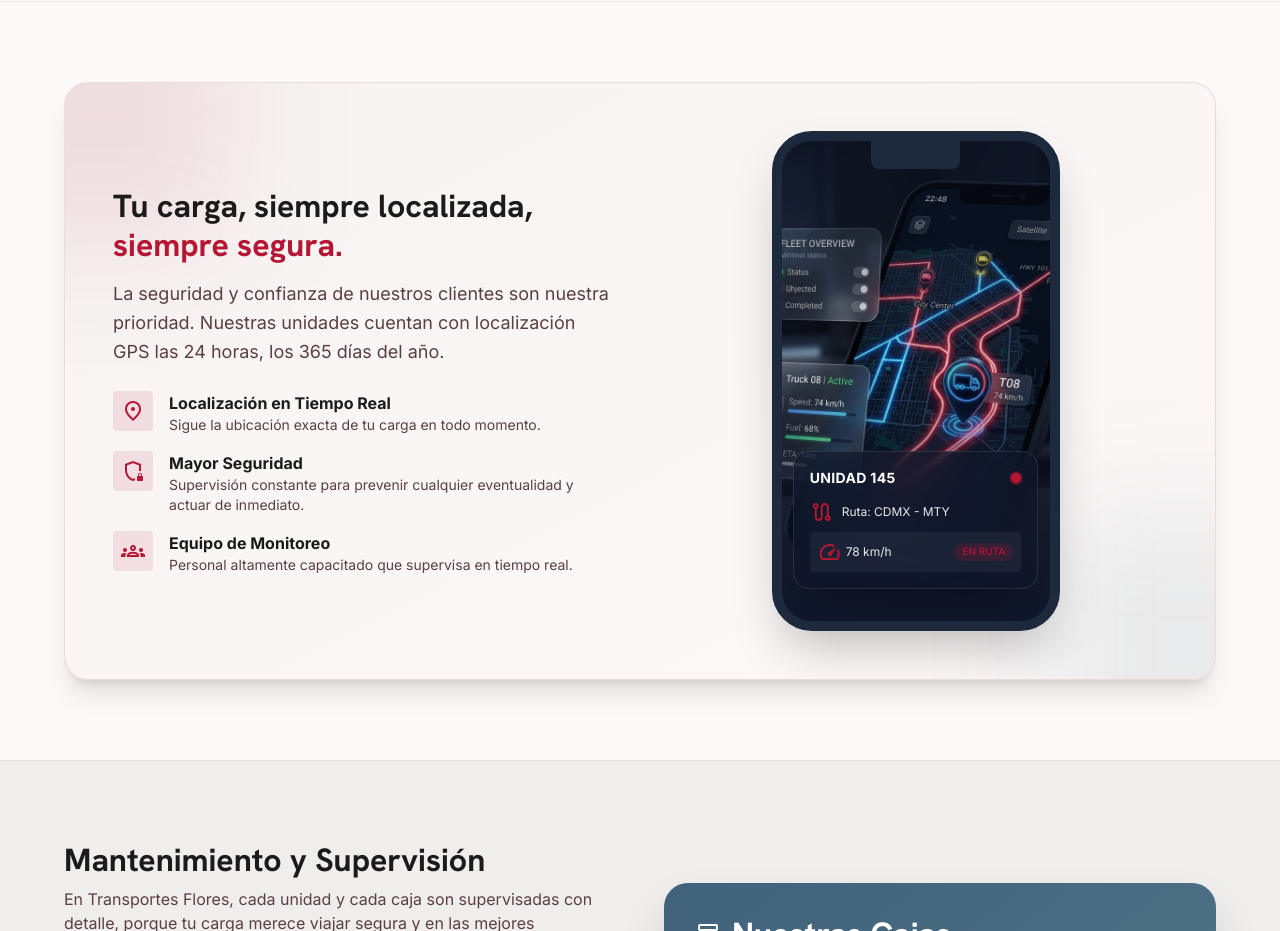
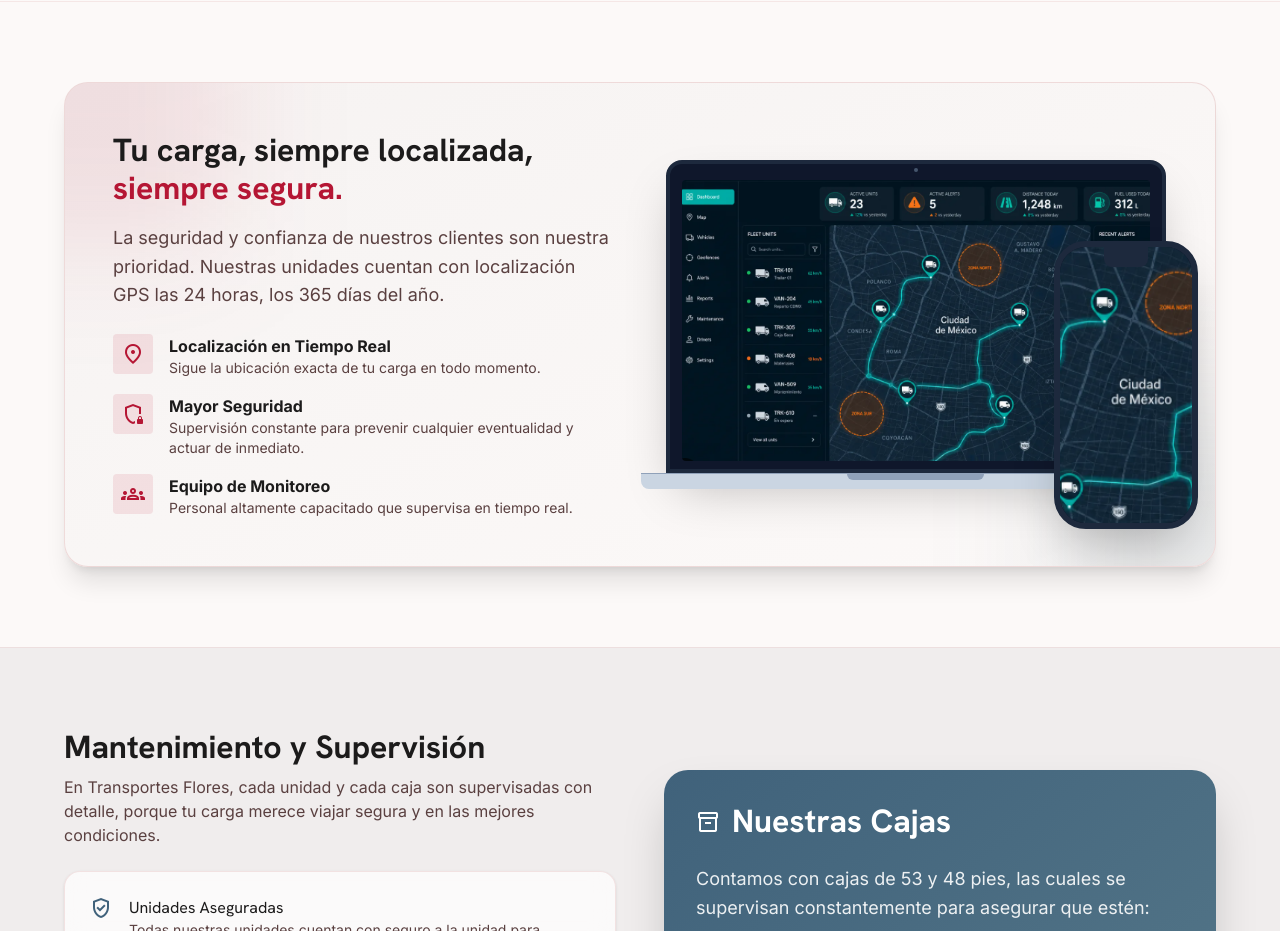
Before and after one commit to davidsll993/Transportes-Flores, a Next.js app: page /flota in a window 1280 px wide. Shown: the part 1320-2251 px from the top of the page. Built offline with nearby package versions, Linux system fonts and the light colour scheme.

Commit message:
Imagen Monitoreo

```diff
--- a/app/flota/page.tsx
+++ b/app/flota/page.tsx
@@ -104,40 +104,28 @@ export default function FlotaPage() {
           </div>
 
           {/* Mockup visual */}
-          <div className="flex-1 w-full flex justify-center relative z-10">
-            <div className="w-72 h-[500px] bg-slate-900 rounded-[2.5rem] border-[10px] border-slate-800 shadow-2xl relative overflow-hidden flex flex-col group-hover:-translate-y-4 transition-transform duration-700">
-              {/* Phone Notch */}
-              <div className="absolute top-0 inset-x-0 h-7 flex justify-center z-30">
-                <div className="w-1/3 h-full bg-slate-800 rounded-b-xl"></div>
+          <div className="flex-1 w-full flex justify-center relative z-10 py-8 md:py-0">
+            <div className="relative w-full max-w-[500px] mx-auto mt-4 md:mt-0 z-10 group-hover:-translate-y-2 transition-transform duration-700">
+              {/* Laptop Mockup */}
+              <div className="bg-slate-900 p-2 md:p-3 rounded-t-2xl border-4 border-slate-800 shadow-2xl relative aspect-[16/10] overflow-hidden">
+                {/* Camera dot */}
+                <div className="absolute top-1 inset-x-0 flex justify-center">
+                  <div className="w-1 h-1 bg-slate-600 rounded-full"></div>
+                </div>
+                <img src="/dashboard-gps.png" alt="Dashboard en Laptop" className="w-full h-full object-cover object-left-top rounded-sm mt-1" />
+              </div>
+              {/* Laptop Base */}
+              <div className="bg-slate-300 h-3 md:h-4 w-[110%] -ml-[5%] rounded-b-xl relative shadow-2xl flex justify-center border-t border-slate-400">
+                <div className="w-1/4 h-1 md:h-1.5 bg-slate-400 rounded-b-md"></div>
               </div>
 
-              {/* Map Background Image */}
-              <img className="absolute inset-0 w-full h-full object-cover z-0 opacity-90 transition-transform duration-[10s] hover:scale-110" src="/modern-gps-map.png" alt="GPS Map Interface" />
-
-              <div className="absolute inset-0 bg-gradient-to-t from-slate-900 via-transparent to-slate-900/40 z-10 pointer-events-none"></div>
-
-              {/* Status Card Overlay */}
-              <div className="flex-1 flex flex-col items-center justify-end relative z-20 pb-8">
-                 <div className="mx-4 bg-slate-900/60 backdrop-blur-xl border border-white/10 p-4 rounded-2xl shadow-2xl text-left w-11/12 transform transition-all duration-300 hover:-translate-y-2">
-                   <div className="flex justify-between items-center mb-3">
-                     <span className="text-white font-bold text-sm tracking-wide">UNIDAD 145</span>
-                     <span className="flex h-2.5 w-2.5 relative">
-                       <span className="animate-ping absolute inline-flex h-full w-full rounded-full bg-primary opacity-75"></span>
-                       <span className="relative inline-flex rounded-full h-2.5 w-2.5 bg-primary"></span>
-                     </span>
-                   </div>
-                   <div className="text-white/90 text-xs mb-2 flex items-center gap-2">
-                     <span className="material-symbols-outlined text-sm text-primary">route</span>
-                     Ruta: CDMX - MTY
-                   </div>
-                   <div className="text-white/90 text-xs flex justify-between items-center bg-white/5 p-2 rounded-lg">
-                     <span className="flex items-center gap-1">
-                       <span className="material-symbols-outlined text-sm text-primary">speed</span>
-                       78 km/h
-                     </span>
-                     <span className="text-primary font-medium bg-primary/20 px-2 py-0.5 rounded-full text-[10px] uppercase">En Ruta</span>
-                   </div>
-                 </div>
+              {/* Phone Mockup overlapping */}
+              <div className="absolute -bottom-10 -right-2 md:-right-8 w-28 md:w-36 h-56 md:h-72 bg-slate-900 rounded-[1.5rem] md:rounded-[2rem] border-[6px] border-slate-800 shadow-2xl overflow-hidden z-20 group-hover:-translate-y-4 transition-transform duration-700">
+                {/* Phone Notch */}
+                <div className="absolute top-0 inset-x-0 h-4 md:h-5 flex justify-center z-30">
+                  <div className="w-1/3 h-full bg-slate-800 rounded-b-xl"></div>
+                </div>
+                <img src="/dashboard-gps.png" alt="App en Celular" className="w-full h-full object-cover object-center scale-150" />
               </div>
             </div>
           </div>
```
Also changed, not shown: public/dashboard-gps.png (added).
